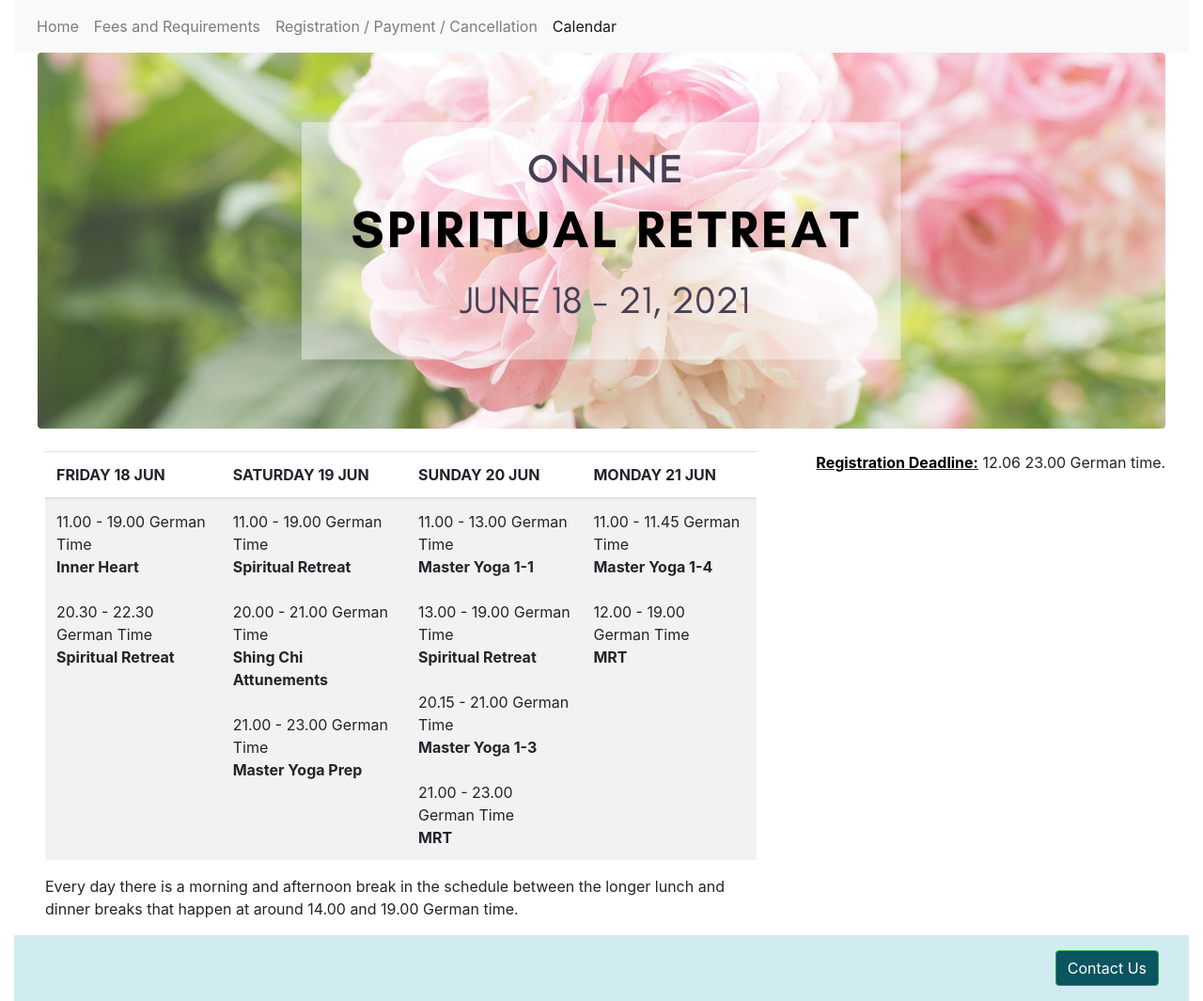
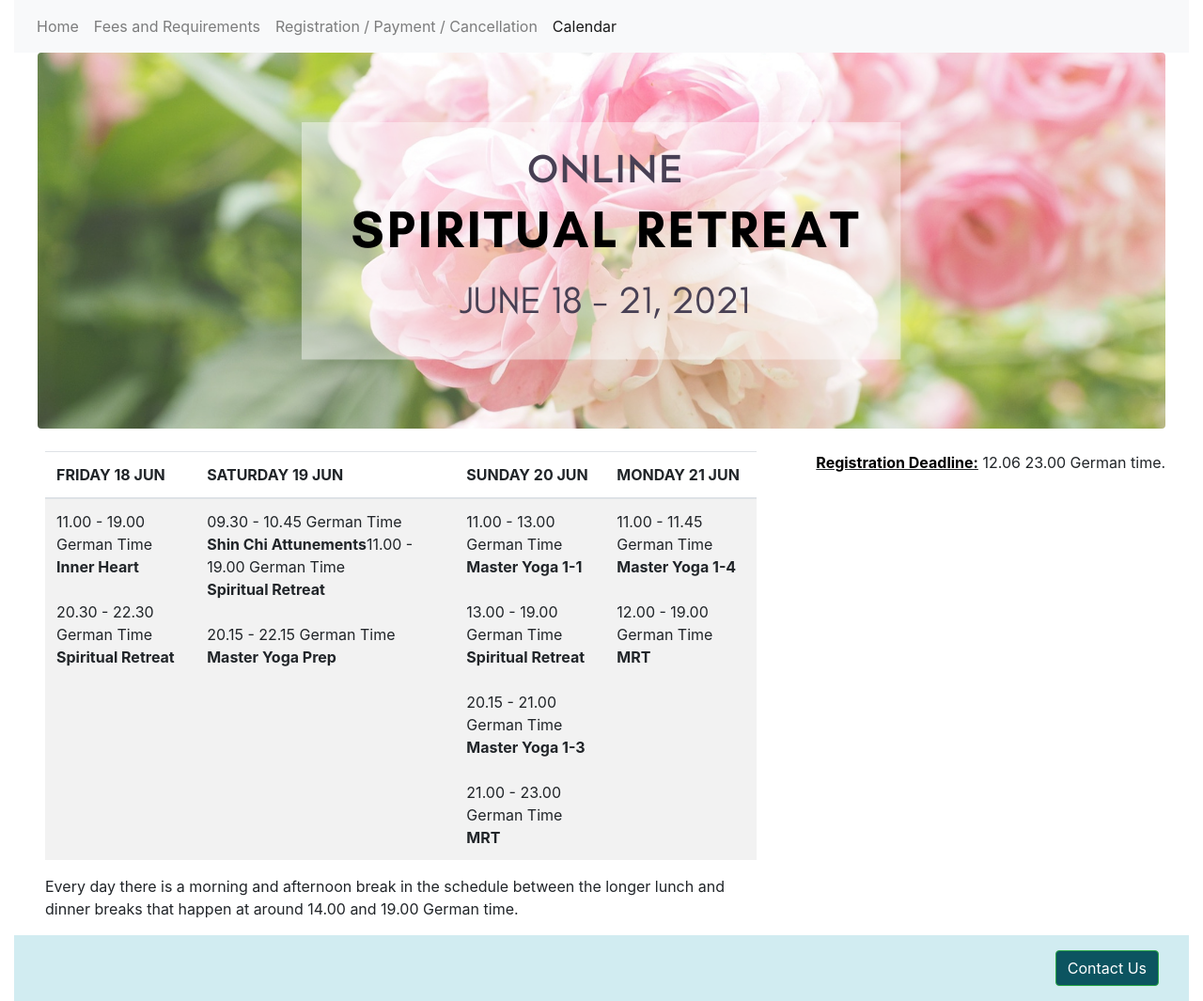
Before and after one commit to dizzy42/retreat_europe_2021, a Jekyll site: the page built from calendar.html, in a window 1280 px wide. Shown: the whole page at 94% size. Built offline with Jekyll 4.4.1, drawn with Linux system fonts in a browser that asks for light colours.

Commit message:
Changed times of Shing Chi and Prep

```diff
--- a/_includes/sidebar.html
+++ b/_includes/sidebar.html
@@ -17,7 +17,7 @@
    </ul>
    <ul>
      <li>Saturday, June 19, 2021<br>
-       11.00 - 22.30 German time
+       09.30 - 22.15 German time
      </li>
    </ul>
    <ul>
--- a/calendar.html
+++ b/calendar.html
@@ -27,7 +27,7 @@ title: Calendar
 						<div>11.00 - 19.00 German Time<br/><strong>Inner Heart</strong><br/><br/> 20.30 - 22.30 German Time<br/><strong>Spiritual Retreat</strong></div>
 					</td>
 					<td>
-						<div>11.00 - 19.00 German Time<br/><strong>Spiritual Retreat</strong><br/><br/> 20.00 - 21.00 German Time<br/><strong>Shing Chi Attunements</strong><br/><br/> 21.00 - 23.00 German Time<br/><strong>Master Yoga Prep</strong></div>
+						<div>09.30 - 10.45 German Time<br/><strong>Shin Chi Attunements</strong>11.00 - 19.00 German Time<br/><strong>Spiritual Retreat</strong><br/><br/> 20.15 - 22.15 German Time<br/><strong>Master Yoga Prep</strong></div>
 					</td>
 					<td>
 						<div>11.00 - 13.00 German Time<br/><strong>Master Yoga 1-1</strong><br/><br/> 13.00 - 19.00 German Time<br/><strong>Spiritual Retreat</strong><br/><br/> 20.15 - 21.00 German Time<br/><strong>Master Yoga 1-3</strong><br/><br/> 21.00 - 23.00 German Time<br/><strong>MRT</strong></div>
```
